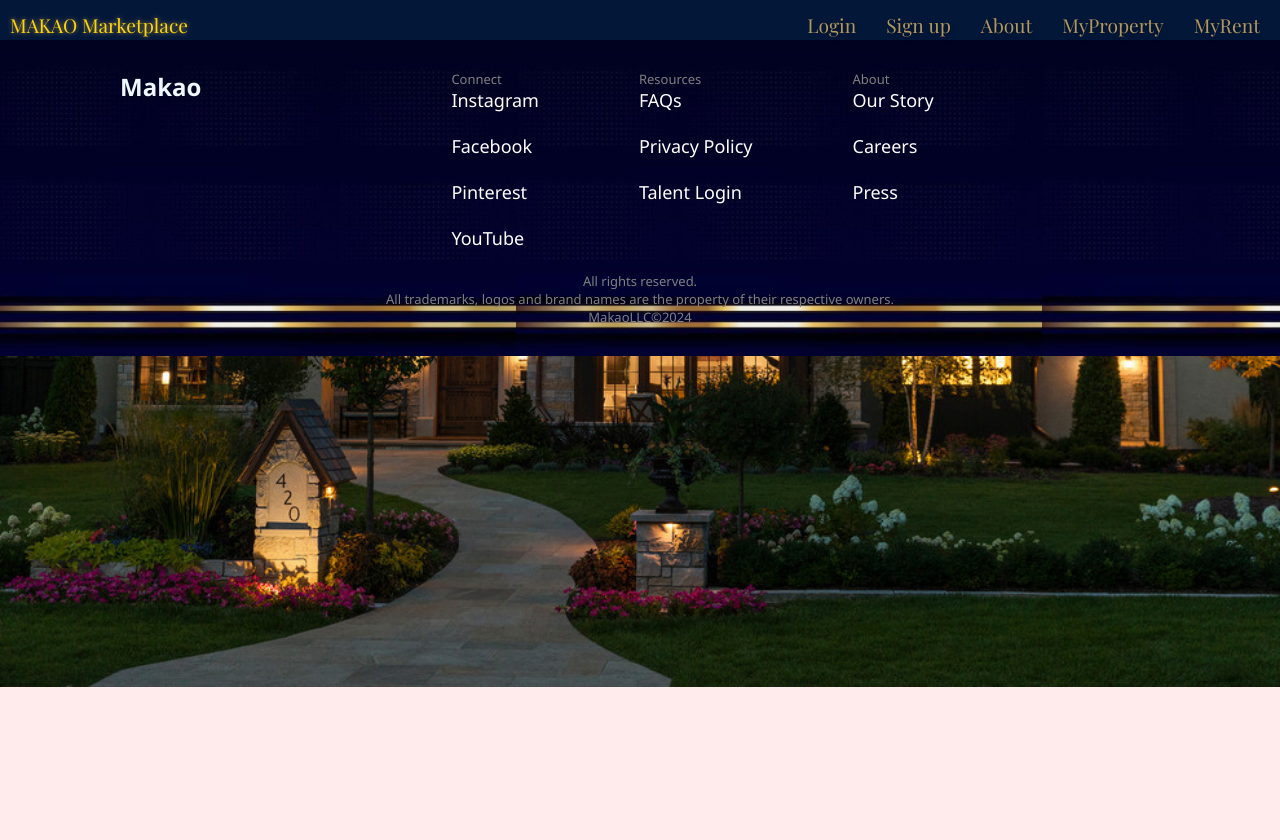
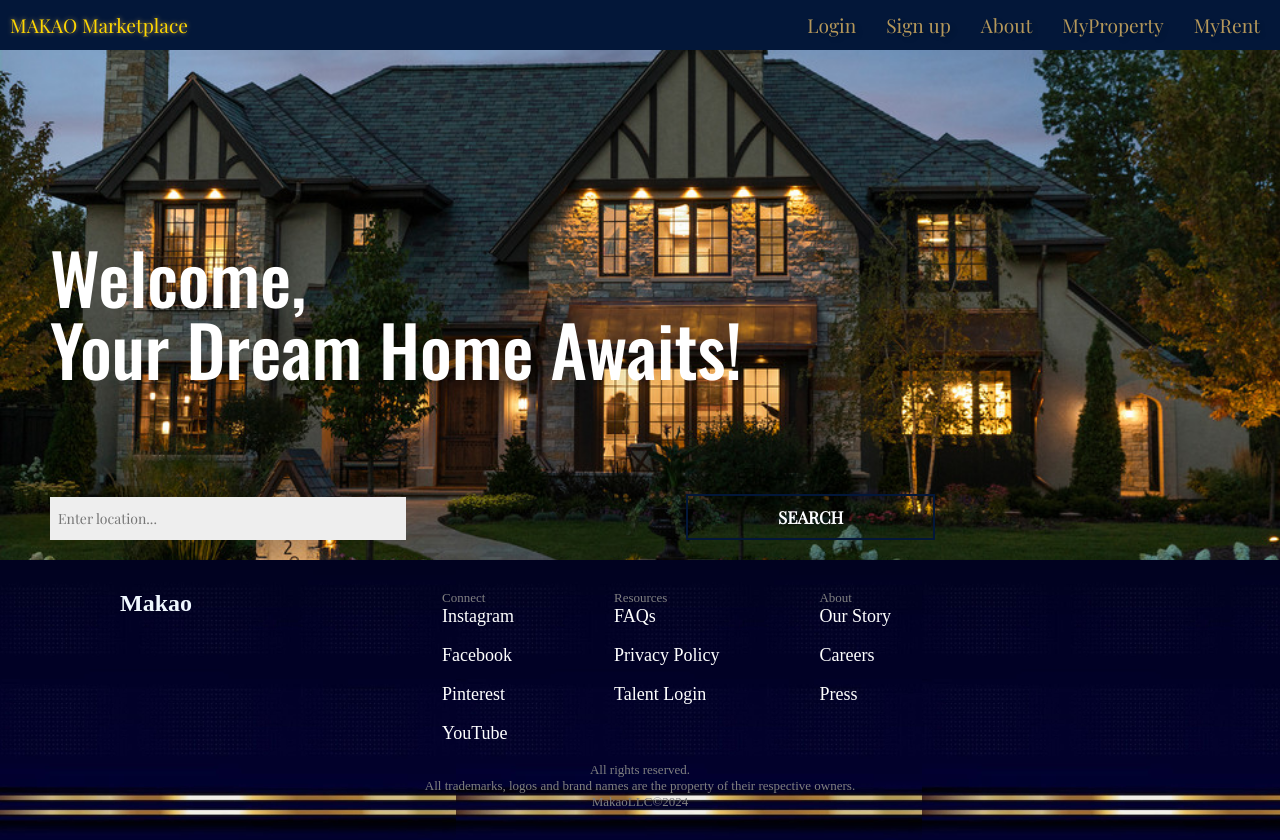
Before and after one commit to NICKMUGO/Real-Estate-App, a React (Create React App) app in the folder client/: page /landingpage in a window 1280 px wide. Before the commit the page ends 800 px from the top, so only its background shows below. Built offline with nearby package versions, Linux system fonts and the light colour scheme.

Commit message:
fixed navbar

```diff
--- a/client/src/App.js
+++ b/client/src/App.js
@@ -9,7 +9,8 @@ import Footer from "./Components/Footer";
 import MyPaymentspage from "./Components/MyPaymentspage";
 import Signup from "./Components/Signup";
 import Login from "./Components/Login";
-import landingpage from "./Components/landingpage";
+import LandingPage from "./Components/LandingPage";
+import PayRentPage from "./Components/PayRentPage";
 
 function App() {
 
@@ -26,7 +27,8 @@ function App() {
         <Route path="/questions" element={<QuestionsPage/>}/>
         <Route path="/signup" element={<Signup/>}/>
         <Route path="/login" element={<Login/>}/>
-        <Route path="/landingpage" element={<landingpage/>}/>
+        <Route path="/landingpage" element={<LandingPage/>}/>
+        <Route path="/payrent" element={<PayRentPage/>}/>
       </Routes>
       <Footer />
     </BrowserRouter>
--- a/client/src/Components/HomePage.js
+++ b/client/src/Components/HomePage.js
@@ -2,12 +2,13 @@ import AwardsPage from "./AwardsPage";
 import HighlightsofHouses from "./HighlightsofHouses";
 import React from "react";
 import QuestionsPage from "./QuestionsPage";
-import landingpage from "./landingpage";
+import LandingPage from "./LandingPage";
+
 function HomePage() {
     return (
       <div>
-          <landingpage/>
-          <br></br><br></br><br></br><br></br><br></br><br></br><br></br><br></br><br></br><br></br><br></br><br></br><br></br><br></br><br></br><br></br><br></br><br></br><br></br><br></br><br></br><br></br><br></br><br></br><br></br><br></br>
+          <LandingPage/>
+          <br></br><br></br><br></br><br></br><br></br><br></br><br></br><br></br><br></br><br></br><br></br><br></br><br></br><br></br><br></br><br></br><br></br><br></br>
           <AwardsPage/>
           <br></br><br></br><br></br>
           <HighlightsofHouses/>
--- /dev/null
+++ b/client/src/Components/LandingPage.js
@@ -0,0 +1,17 @@
+import React from "react";
+import "./landingpage.css";  // Ensure this imports the CSS file
+
+function LandingPage() {
+    return (
+        <div className="bodytext">
+            <h1>Welcome,</h1>
+            <h1>Your Dream Home Awaits!</h1>
+            <input type="text" placeholder="Enter location..." />
+            <button className="navbarbutton">
+                <span>Search</span>
+            </button>
+        </div>
+    );
+}
+
+export default LandingPage;
--- a/client/src/Components/NavBar.css
+++ b/client/src/Components/NavBar.css
@@ -9,41 +9,11 @@
   font-style: normal;
 }
 
-/* <uniquifier>: Use a unique and descriptive class name */
-/* <weight>: Use a value from 400 to 900 */
-
-/* .playfair-display-<uniquifier> {
-  font-family: "Playfair Display", serif;
-  font-optical-sizing: auto;
-  font-weight: 200;
-  font-style: normal;
-} */
-
-/* <uniquifier>: Use a unique and descriptive class name */
-/* <weight>: Use a value from 200 to 700 */
-/*
-.oswald-<uniquifier> {
-  font-family: "Oswald", sans-serif;
-  font-optical-sizing: auto;
-  font-weight: <weight>;
-  font-style: normal;
-} */
-
-body {
-  height: 65vh;
-  background-image: url(house.jpg);
-  background-size: cover;
-  background-repeat: no-repeat;
-  background-position: center;
-  font-family: 'Segoe UI', Tahoma, Geneva, Verdana, sans-serif;
-  /* backdrop-filter: blur(5px); */
+nav {
+    background-color: #031739;
+    text-shadow: 3px 3px 5px rgba(0,0,0,0.2);
 }
 
-nav{
-    background-color: #031739;
-    text-shadow: 3px 3px 5px rgba(0,0,0,0.2);
-
-}
 nav ul {
     display: flex;
     justify-content: flex-start;
@@ -64,7 +34,7 @@ nav a {
     display: flex;
     align-items: center;
     height: 100%;
-    font-family: "Playfair Display";
+    font-family: "Playfair Display", serif;
     font-size: larger;
 }
 
--- a/client/src/Components/NavBar.js
+++ b/client/src/Components/NavBar.js
@@ -3,7 +3,7 @@ import "./NavBar.css";
 
 function Navbar() {
     return (
-        <div>
+        <div className="NavBar">
             <nav>
                 <ul className="header">
                     <li>
@@ -13,7 +13,7 @@ function Navbar() {
                         <a href="/login">Login</a>
                     </li>
                     <li>
-                        <a href="./signup">Sign up</a>
+                        <a href="/signup">Sign up</a>
                     </li>
                     <li>
                         <a href="/About">About</a>
@@ -26,8 +26,6 @@ function Navbar() {
                     </li>
                 </ul>
             </nav>
-
-
         </div>
     );
 }
--- a/client/src/Components/landingpage.css
+++ b/client/src/Components/landingpage.css
@@ -9,26 +9,6 @@
   font-style: normal;
 }
 
-  /* <uniquifier>: Use a unique and descriptive class name */
-  /* <weight>: Use a value from 400 to 900 */
-
-  /* .playfair-display-<uniquifier> {
-    font-family: "Playfair Display", serif;
-    font-optical-sizing: auto;
-    font-weight: 200;
-    font-style: normal;
-  } */
-
-  /* <uniquifier>: Use a unique and descriptive class name */
-  /* <weight>: Use a value from 200 to 700 */
-  /*
-  .oswald-<uniquifier> {
-    font-family: "Oswald", sans-serif;
-    font-optical-sizing: auto;
-    font-weight: <weight>;
-    font-style: normal;
-  } */
-
 .bodytext {
   height: 65vh;
   background-image: url(house.jpg);
@@ -36,61 +16,49 @@
   background-repeat: no-repeat;
   background-position: center;
   font-family: 'Segoe UI', Tahoma, Geneva, Verdana, sans-serif;
-    /* backdrop-filter: blur(5px); */
-  }
-
-
-.bodytext {
   padding-top: 190px;
   padding-left: 50px;
-
 }
 
 .bodytext h1 {
   color: #ffffff;
   font-size: 70px;
-    font-family: "Oswald";
+  font-family: "Oswald", sans-serif;
   line-height: 72px;
   text-align: justify;
   margin-top: 0;
   font-weight: 500;
 }
 
-
-.bodytext p{
+.bodytext p {
   color: #ffffff;
   font-size: 24px;
-    font-family: "Playfair Display";
+  font-family: "Playfair Display", serif;
   font-weight: 500;
   line-height: 32px;
   margin-top: 30px;
   margin-bottom: 20px;
 }
 
-
-.bodytext input{
-    top: 534px;
-    left: 795px;
+.bodytext input {
   width: 356px;
   height: 43px;
-    padding: 0px 8px;
+  padding: 0 8px;
   border: 0;
-    box-sizing: border-box;
   background-color: #eeeeee;
   color: #031739;
   font-size: 14px;
-    font-family: "Playfair Display";
+  font-family: "Playfair Display", serif;
   line-height: 36px;
   outline: none;
-    display: inline-block;
   margin-right: 10px;
-    backdrop-filter: blur(5px); /* Add backdrop-filter property to blur the background */
+  margin-top: 20px;
+  backdrop-filter: blur(5px);
 }
 
 .bodytext input:hover {
   background-color: lightgray;
 }
-
 
 .navbarbutton {
   color: #fcfdff;
@@ -105,7 +73,7 @@
   position: relative;
   transition: all 0.3s ease-in-out;
   overflow: hidden;
-  font-family: "Playfair Display";
+  font-family: "Playfair Display", serif;
   margin-top: 110px;
   margin-bottom: 50px;
   margin-left: 270px;
--- a/client/src/Components/landingpage.js
+++ /dev/null
@@ -1,24 +0,0 @@
-import React from "react";
-import "./landingpage.css";
-
-function landingpage() {
-    return (
-        <div>
-            <div className="bodytext">
-                <h1>Welcome,</h1>
-                <h1>Your Dream Home Awaits!</h1>
-                {/*
-                <p>Quick Search</p>
-                <input type="text" className="input" placeholder="Location" />
-                <input type="text" className="input" placeholder="Property Type" />
-                <input type="text" className="input" placeholder="Price Range" />
-                */}
-                <button className="navbarbutton">
-                    <span>Search</span>
-                </button>
-            </div>
-        </div>
-    );
-}
-
-export default landingpage;
```
Lines whose indentation alone changed are shown as unchanged.
